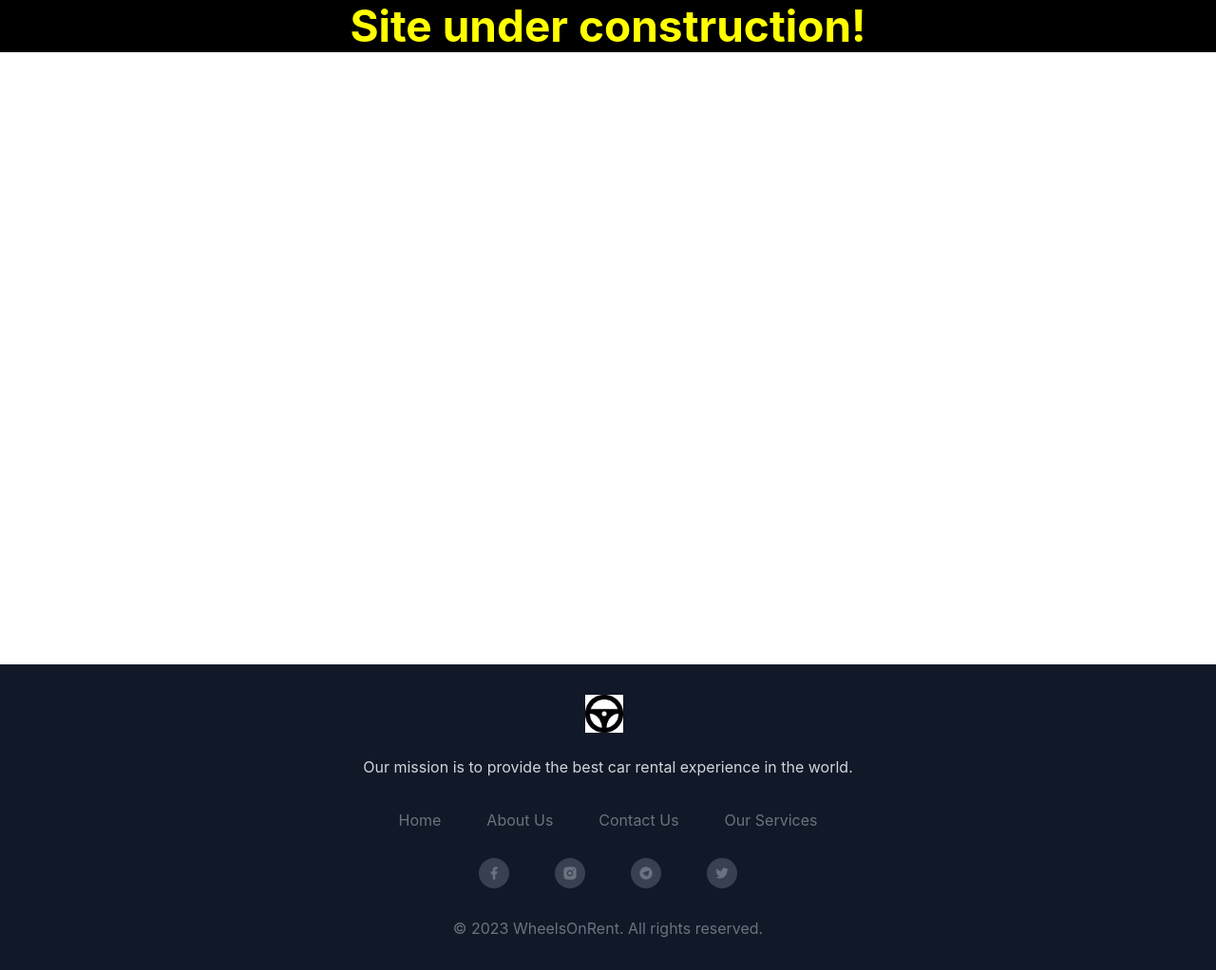
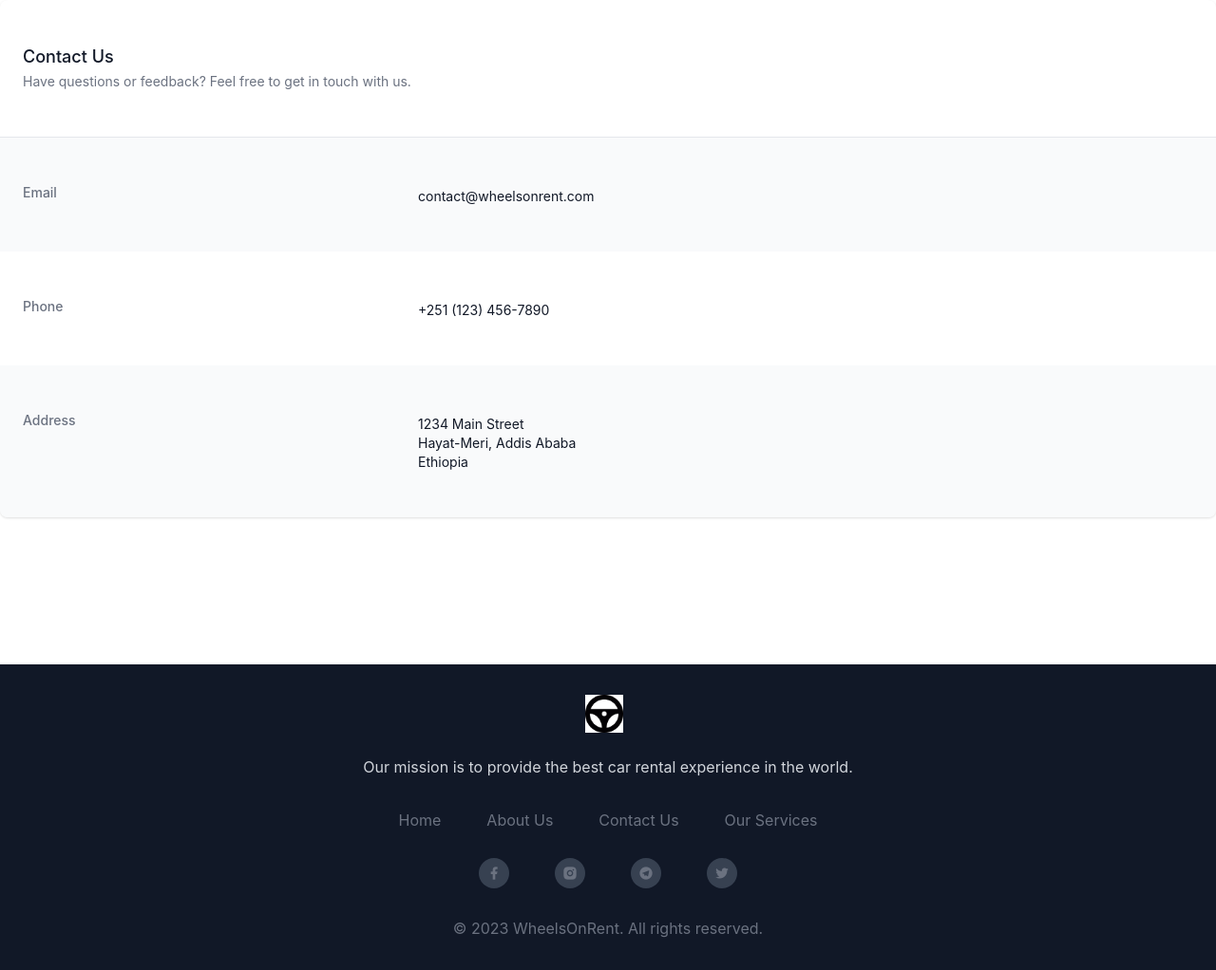
Before and after one commit to danieltsega/wheelsOnRent_v2, a Flask app: page /contact in a window 1280 px wide. Shown: the part 72-1094 px from the top of the page at 95% size. Run offline with Flask 3, Linux system fonts and the light colour scheme; some libraries are stand-ins or nearby versions.

Commit message:
[Add]: Adding wsgi entry point and contact and service pages

```diff
--- a/car_app/templates/car/contact.html
+++ b/car_app/templates/car/contact.html
@@ -1,7 +1,30 @@
 {% extends 'base.html' %}
 
 {% block content %}
-<h1 style="color: yellow; background: black; text-align: center;">
-    <strong style="font-size: 46px;">Site under construction!</strong>
-</h1>
+<div class="bg-white shadow overflow-hidden sm:rounded-lg">
+  <div class="px-4 py-5 sm:px-6">
+    <h3 class="text-lg leading-6 font-medium text-gray-900">Contact Us</h3>
+    <p class="mt-1 max-w-2xl text-sm text-gray-500">Have questions or feedback? Feel free to get in touch with us.</p>
+  </div>
+  <div class="border-t border-gray-200">
+    <dl>
+      <div class="bg-gray-50 px-4 py-5 sm:grid sm:grid-cols-3 sm:gap-4 sm:px-6">
+        <dt class="text-sm font-medium text-gray-500">Email</dt>
+        <dd class="mt-1 text-sm text-gray-900 sm:mt-0 sm:col-span-2">contact@wheelsonrent.com</dd>
+      </div>
+      <div class="bg-white px-4 py-5 sm:grid sm:grid-cols-3 sm:gap-4 sm:px-6">
+        <dt class="text-sm font-medium text-gray-500">Phone</dt>
+        <dd class="mt-1 text-sm text-gray-900 sm:mt-0 sm:col-span-2">+251 (123) 456-7890</dd>
+      </div>
+      <div class="bg-gray-50 px-4 py-5 sm:grid sm:grid-cols-3 sm:gap-4 sm:px-6">
+        <dt class="text-sm font-medium text-gray-500">Address</dt>
+        <dd class="mt-1 text-sm text-gray-900 sm:mt-0 sm:col-span-2">
+          1234 Main Street<br>
+          Hayat-Meri, Addis Ababa<br>
+          Ethiopia
+        </dd>
+      </div>
+    </dl>
+  </div>
+</div>
 {% endblock %}
--- /dev/null
+++ b/wsgi.py
@@ -0,0 +1,6 @@
+from car_app import create_app
+
+app = create_app()
+
+if __name__ == "__main__":
+    app.run()
```
Also changed, not shown: car_app/templates/car/service.html (+28 -3 lines), instance/car_app.sqlite.
